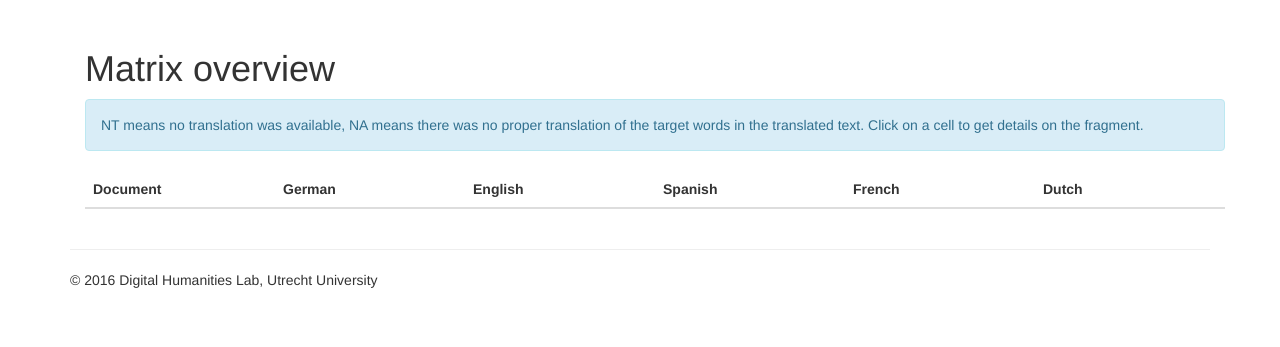
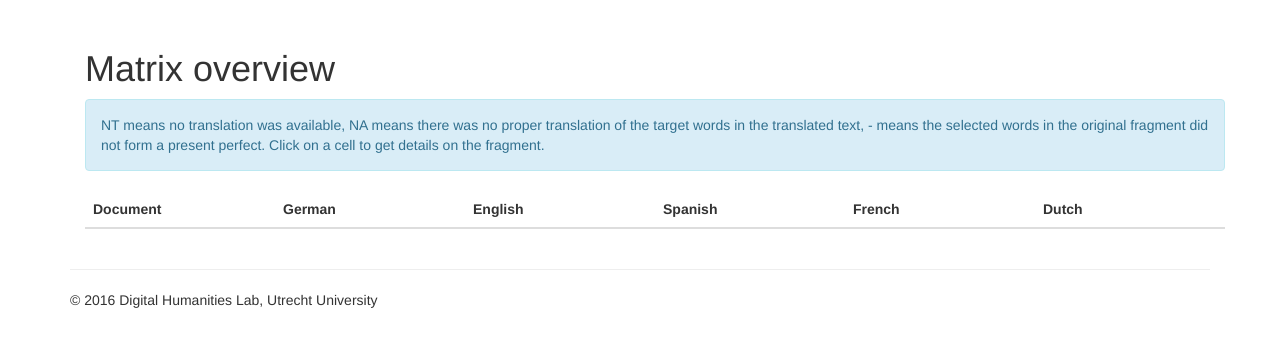
Before and after one commit to UUDigitalHumanitieslab/timealign, a Django app: page /timealign/matrix/de/1/ in a window 1280 px wide. Shown: the part 51-398 px from the top of the page. Run offline with Django 3.2, Linux system fonts and the light colour scheme; tables that the repository leaves empty hold one stand-in row (values such as "Sample post"); lists and menus that the app fills with data are empty; some libraries are stand-ins or nearby versions.

Commit message:
Showing is_no_target in the matrix

```diff
--- a/annotations/templates/annotations/fragment_list.html
+++ b/annotations/templates/annotations/fragment_list.html
@@ -7,7 +7,9 @@
     <h1>Matrix overview</h1>
 
     <div class="alert alert-info" role="alert">
-        NT means no translation was available, NA means there was no proper translation of the target words in the translated text.
+        NT means no translation was available,
+        NA means there was no proper translation of the target words in the translated text,
+        - means the selected words in the original fragment did not form a present perfect.
         Click on a cell to get details on the fragment.
     </div>
 
@@ -34,7 +36,7 @@
                 </td>
                 {% for annotation in fragment.get_annotations %}
                 <td>
-                    {% if annotation and annotation.is_translation %}
+                    {% if annotation and annotation.is_translation and not annotation.is_no_target %}
                     <a href="{% url 'annotations:edit' annotation.id %}">
                         {% if show_tenses %}
                         {{ annotation.tense }}
@@ -42,6 +44,8 @@
                         {{ annotation.selected_words }}
                         {% endif %}
                     </a>
+                    {% elif annotation and annotation.is_no_target %}
+                    <a href="{% url 'annotations:edit' annotation.id %}">-</a>
                     {% elif annotation %}
                     <a href="{% url 'annotations:edit' annotation.id %}">NA</a>
                     {% else %}
```
